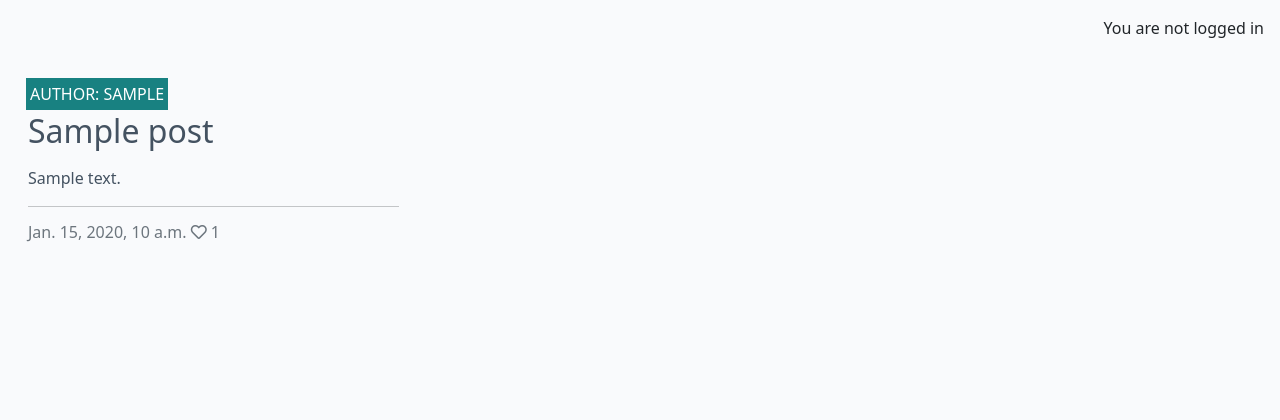
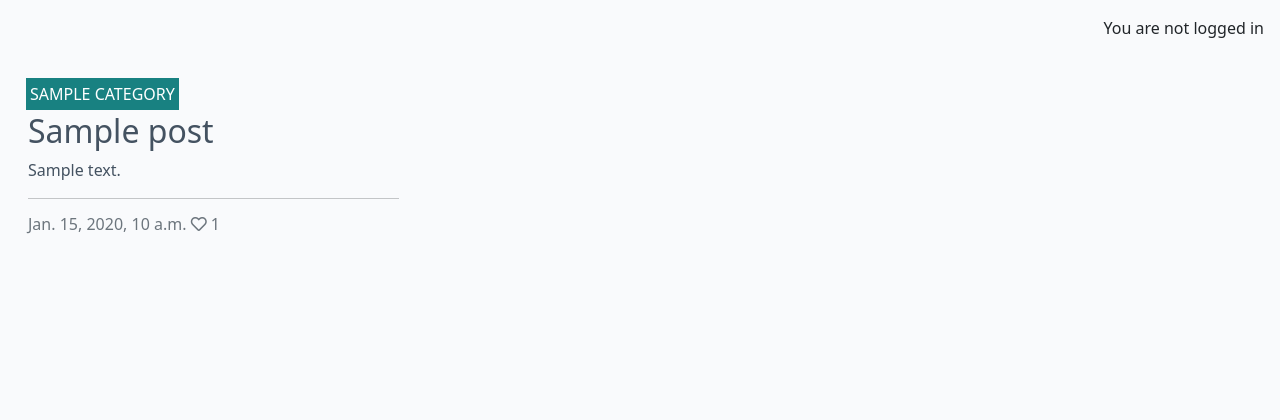
Before and after one commit to Josseyo/Cultivating_Intelligence, a Django app: page / in a window 1280 px wide. Shown: the part 60-480 px from the top of the page. Run offline with Django 3.2, Linux system fonts and the light colour scheme; tables that the repository leaves empty hold one stand-in row (values such as "Sample post").

Commit message:
Update image flash text to post category,
Delete category-, & media type display.

```diff
--- a/blog/templates/index.html
+++ b/blog/templates/index.html
@@ -5,7 +5,6 @@
 <!-- index.html content starts here -->
 <div class="container-fluid">
     <div class="row">
-
         <!-- Blog Entries Column -->
         <div class="col-12 mt-3 left">
             <div class="row">
@@ -21,16 +20,11 @@
                                 <img class="card-img-top" src="{{ post.featured_image.url }}">
                                 {% endif %}
                                 <div class="image-flash">
-                                    <p class="author">Author: {{ post.author }}</p>
+                                    <p class="author">{{ post.category.name }}</p>
                                 </div>
                             </div>
                             <a href="{% url 'post_detail' post.slug %}" class="post-link">
                                 <h2 class="card-title">{{ post.title }}</h2>
-
-                                <p class="Category">{{ post.get_category_type_display }}</p>
-                                <p class="media">{{ post.get_media_type_display }}</p>
-
-
                                 <p class="card-text">{{ post.excerpt }}</p>
                             </a>
                             <hr />
```
